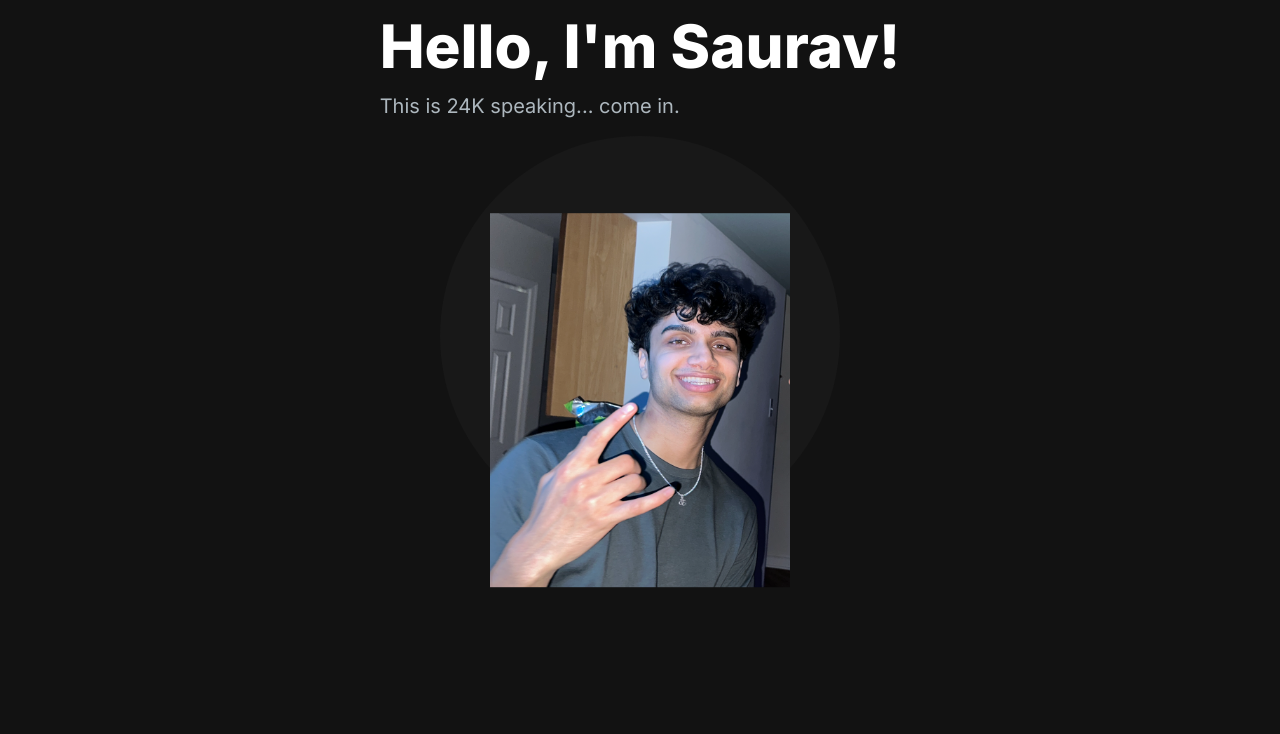
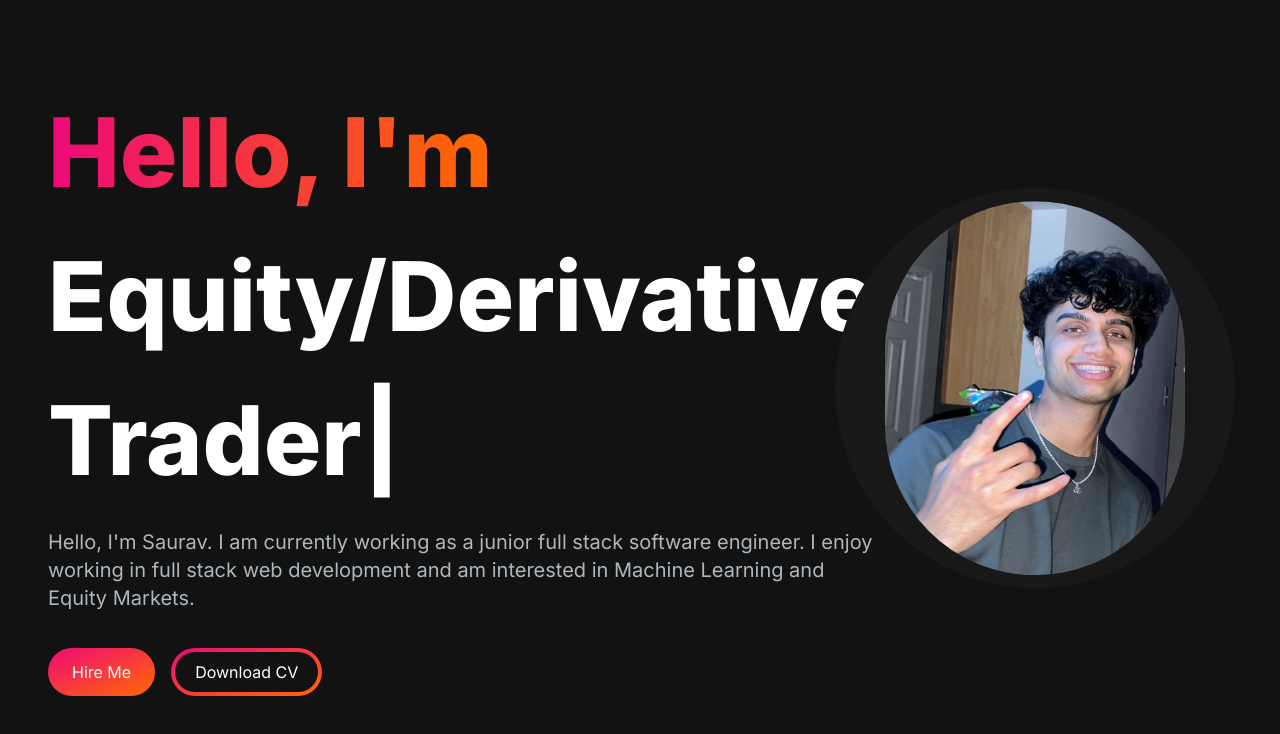
Before and after one commit to SaurabhK24/saurabhportfolio, a Next.js app: page / in a window 1280 px wide. Shown: the top 734 px of the page. Built offline with nearby package versions, Linux system fonts and the light colour scheme.

Commit message:
HeroSection change and tailwind config chagnes.

```diff
--- a/package.json
+++ b/package.json
@@ -12,10 +12,12 @@
     "autoprefixer": "10.4.15",
     "eslint": "8.47.0",
     "eslint-config-next": "13.4.19",
+    "framer-motion": "^10.16.16",
     "next": "13.4.19",
     "postcss": "8.4.28",
     "react": "18.2.0",
     "react-dom": "18.2.0",
+    "react-type-animation": "^3.2.0",
     "tailwindcss": "3.3.3"
   }
 }
--- a/src/app/components/HeroSection.jsx
+++ b/src/app/components/HeroSection.jsx
@@ -1,36 +1,80 @@
-import React from 'react'
-import Image from 'next/image'
+"use client";
+import React from "react";
+import Image from "next/image";
+import { TypeAnimation } from "react-type-animation";
+import { motion } from "framer-motion";
+import Link from "next/link";
 
 const HeroSection = () => {
   return (
+    <section className="lg:py-16">
+      <div className="grid grid-cols-1 sm:grid-cols-12">
+        <motion.div
+          initial={{ opacity: 0, scale: 0.5 }}
+          animate={{ opacity: 1, scale: 1 }}
+          transition={{ duration: 0.5 }}
+          className="col-span-8 place-self-center text-center sm:text-left justify-self-start"
+        >
+          <h1 className="text-white mb-4 text-4xl sm:text-5xl lg:text-8xl lg:leading-normal font-extrabold">
+            <span className="text-transparent bg-clip-text bg-gradient-to-r from-[#ee0979] to-[#ff6a00]">
+              Hello, I&apos;m{" "}
+            </span>
+            <br></br>
+            <TypeAnimation
+              sequence={[
+                "Saurav",
+                1000,
+                "Full Stack SWE",
+                1000,
+                "Equity/Derivative Trader",
+                1000,
+                "Student of the Game",
+                1000,
+              ]}
+              wrapper="span"
+              speed={50}
+              repeat={Infinity}
+            />
+          </h1>
+          <p className="text-[#ADB7BE] text-base sm:text-lg mb-6 lg:text-xl">
+            Hello, I'm Saurav. I am currently working as a junior full stack software engineer. I enjoy working in full stack web development and am interested in Machine Learning and Equity Markets.
+          </p>
           <div>
-            <section>
-                <div className='grid grid-cols-1 lg:gird-cols-12'>
-                    <div className="col-span-7 place-self-center">
-                        <h1 className='text-white text-4xl lg:text-6xl font-extrabold'>
-                            Hello, I'm Saurav!
-                        </h1>
-                        <p className='text-[#ADB7BE] text-lg lg:text-xl py-4'>
-                            This is 24K speaking... come in.
-                        </p>
+            <Link
+              href="/#contact"
+              className="px-6 inline-block py-3 w-full sm:w-fit rounded-full mr-4 bg-gradient-to-br from-[#ee0979] to-[#ff6a00] hover:bg-slate-200 text-white"
+            >
+              Hire Me
+            </Link>
+            <Link
+              href="/"
+              className="px-1 inline-block py-1 w-full sm:w-fit rounded-full bg-gradient-to-br from-[#ee0979] to-[#ff6a00] hover:bg-slate-800 text-white mt-3"
+            >
+              <span className="block bg-[#121212] hover:bg-slate-800 rounded-full px-5 py-2">
+                Download CV
+              </span>
+            </Link>
           </div>
-
-                    <div className="col-span-5 place-self-center">
-                        <div className="rounded-full bg-[#181818] w-[250px] h-[250px] lg:w-[400px] lg:h-[400px]">
+        </motion.div>
+        <motion.div
+          initial={{ opacity: 0, scale: 0.5 }}
+          animate={{ opacity: 1, scale: 1 }}
+          transition={{ duration: 0.5 }}
+          className="col-span-4 place-self-center mt-4 lg:mt-0"
+        >
+          <div className="rounded-full bg-[#181818] w-[250px] h-[250px] lg:w-[400px] lg:h-[400px] relative">
             <Image
-                                src = "/images/headshot.png"
-                                alt='Hero Image'
-                                className='absolute transform -translate-x-1/2 -translate-y-1/2 top-1/2 left-1/2'
+              src="/images/headshot.png"
+              alt="hero image"
+              className="absolute transform -translate-x-1/2 -translate-y-1/2 top-1/2 left-1/2 rounded-full"
               width={300}
               height={300}
             />
           </div>
-                    </div>
-
+        </motion.div>
       </div>
     </section>
-        </div>
-    )
-}
+  );
+};
 
-export default HeroSection
+export default HeroSection;
--- a/tailwind.config.js
+++ b/tailwind.config.js
@@ -1,18 +1,24 @@
 /** @type {import('tailwindcss').Config} */
+const colors = require("tailwindcss/colors");
 module.exports = {
   content: [
-    './src/pages/**/*.{js,ts,jsx,tsx,mdx}',
-    './src/components/**/*.{js,ts,jsx,tsx,mdx}',
-    './src/app/**/*.{js,ts,jsx,tsx,mdx}',
+    "./src/pages/**/*.{js,ts,jsx,tsx,mdx}",
+    "./src/components/**/*.{js,ts,jsx,tsx,mdx}",
+    "./src/app/**/*.{js,ts,jsx,tsx,mdx}",
   ],
   theme: {
     extend: {
       backgroundImage: {
-        'gradient-radial': 'radial-gradient(var(--tw-gradient-stops))',
-        'gradient-conic':
-          'conic-gradient(from 180deg at 50% 50%, var(--tw-gradient-stops))',
+        "gradient-radial": "radial-gradient(var(--tw-gradient-stops))",
+        "gradient-conic":
+          "conic-gradient(from 180deg at 50% 50%, var(--tw-gradient-stops))",
       },
+    },
+    colors: {
+      ...colors,
+      primary: colors.purple,
+      secondary: colors.pink,
     },
   },
   plugins: [],
-}
+};
```
Also changed, not shown: 1 other file (tests, documents, lock files or other folders). Lines whose indentation alone changed are shown as unchanged.
